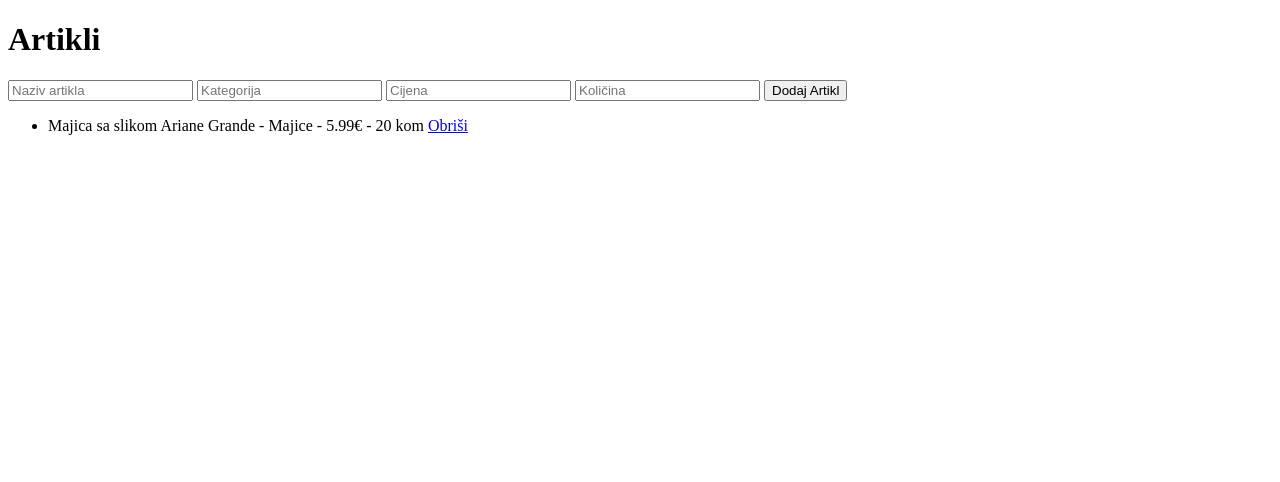
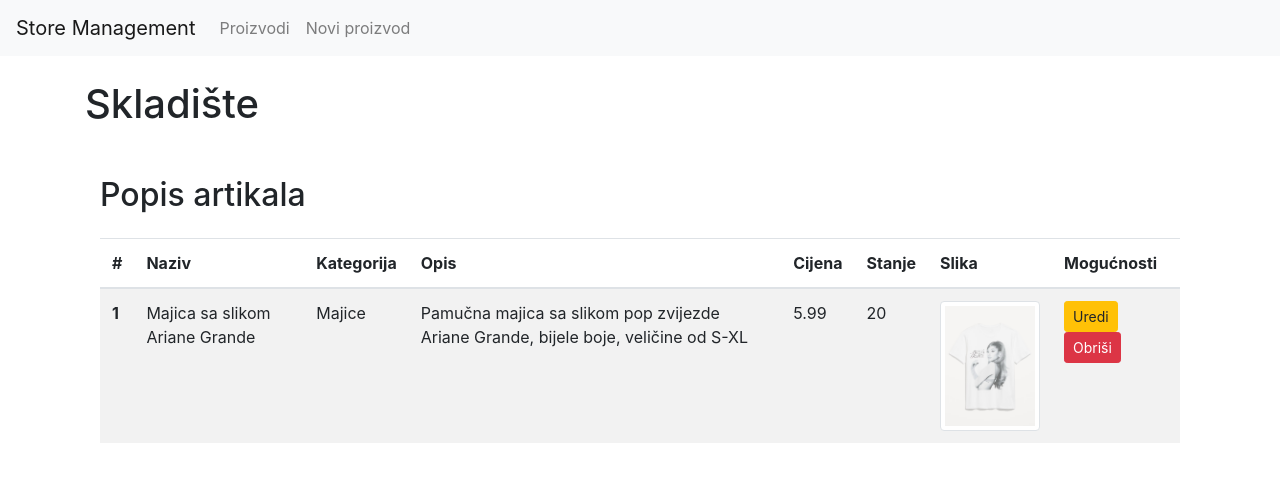
Before and after one commit to danielkatic1986/shop_manager, a Flask app: page / in a window 1280 px wide. Shown: the top 482 px of the page. Run offline with Flask 3, Linux system fonts and the light colour scheme; data comes from the database, SQL or seed files in the repository; both versions use the stored data as it was after the commit; some libraries are stand-ins or nearby versions.

Commit message:
poboljšan izgled, modificiran README, opcija učitavanja slika

```diff
--- a/app.py
+++ b/app.py
@@ -1,18 +1,30 @@
 from flask import Flask, render_template, request, redirect, url_for
 from flask_sqlalchemy import SQLAlchemy
+import os
+from werkzeug.utils import secure_filename
 
 app = Flask(__name__)
 app.config['SQLALCHEMY_DATABASE_URI'] = 'sqlite:///shop.db'
 app.config['SQLALCHEMY_TRACK_MODIFICATIONS'] = False
 db = SQLAlchemy(app)
 
+UPLOAD_FOLDER = os.path.join(app.root_path, 'static', 'images')
+ALLOWED_EXTENSIONS = {'png', 'jpg', 'jpeg', 'gif'}
+
+app.config['UPLOAD_FOLDER'] = UPLOAD_FOLDER
+
+def allowed_file(filename):
+    return '.' in filename and filename.rsplit('.', 1)[1].lower() in ALLOWED_EXTENSIONS
+
 # Model za artikle
 class Proizvod(db.Model):
     id = db.Column(db.Integer, primary_key=True)
     naziv = db.Column(db.String(100), nullable=False)
     kategorija = db.Column(db.String(50), nullable=False)
+    opis = db.Column(db.String(200), nullable=False)
     cijena = db.Column(db.Float, nullable=False)
     stanje = db.Column(db.Integer, nullable=False)
+    image_url = db.Column(db.String(200), nullable=True) #putanja do slike
 
 # Kreiranje baze podataka
 with app.app_context():
@@ -22,16 +34,39 @@ with app.app_context():
 @app.route('/')
 def index():
     proizvodi = Proizvod.query.all()
+    if not proizvodi:
+        return redirect(url_for('forma_dodaj_proizvod'))
     return render_template('index.html', proizvodi=proizvodi)
+
+@app.route('/forma_dodaj_proizvod')
+def forma_dodaj_proizvod():
+    return render_template('dodaj-proizvod.html')
 
 @app.route('/dodaj', methods=['POST'])
 def dodaj_proizvod():
     naziv = request.form['naziv']
     kategorija = request.form['kategorija']
+    opis = request.form.get('opis')  # ako želiš spremiti i opis
     cijena = float(request.form['cijena'])
     stanje = int(request.form['stanje'])
 
-    novi_proizvod = Proizvod(naziv=naziv, kategorija=kategorija, cijena=cijena, stanje=stanje)
+    # Obrada slike
+    slika = request.files.get('slika')
+    image_url = None
+    if slika and allowed_file(slika.filename):
+        filename = secure_filename(slika.filename)
+        filepath = os.path.join(app.config['UPLOAD_FOLDER'], filename)
+        slika.save(filepath)
+        image_url = url_for('static', filename='images/' + filename)
+
+    novi_proizvod = Proizvod(
+        naziv=naziv,
+        kategorija=kategorija,
+        opis=opis,
+        cijena=cijena,
+        stanje=stanje,
+        image_url=image_url  # spremi putanju do slike
+    )
     db.session.add(novi_proizvod)
     db.session.commit()
     return redirect(url_for('index'))
@@ -44,5 +79,11 @@ def brisi_proizvod(id):
         db.session.commit()
     return redirect(url_for('index'))
 
+@app.route('/uredi/<int:id>')
+def uredi_proizvod(id):
+    proizvod = Proizvod.query.get(id)
+    if proizvod:
+        return redirect(url_for('index'))
+
 if __name__ == '__main__':
     app.run(debug=True, host='0.0.0.0', port=5001)
--- /dev/null
+++ b/templates/base.html
@@ -0,0 +1,74 @@
+<!DOCTYPE html>
+<html lang="hr">
+  <head>
+    <meta charset="utf-8" />
+    <meta
+      name="viewport"
+      content="width=device-width, initial-scale=1, shrink-to-fit=no"
+    />
+    <link
+      rel="stylesheet"
+      href="https://stackpath.bootstrapcdn.com/bootstrap/4.3.1/css/bootstrap.min.css"
+      integrity="sha384-ggOyR0iXCbMQv3Xipma34MD+dH/1fQ784/j6cY/iJTQUOhcWr7x9JvoRxT2MZw1T"
+      crossorigin="anonymous"
+    />
+    <link
+      rel="stylesheet"
+      href="{{ url_for('static', filename='css/style.css') }}"
+    />
+    <title>{% block title %}Store Management{% endblock %}</title>
+  </head>
+  <body>
+    <!-- Navigacijska traka -->
+    <nav class="navbar navbar-expand-lg navbar-light bg-light">
+      <a class="navbar-brand" href="{{ url_for('index') }}">Store Management</a>
+      <button
+        class="navbar-toggler"
+        type="button"
+        data-toggle="collapse"
+        data-target="#navbarNav"
+        aria-controls="navbarNav"
+        aria-expanded="false"
+        aria-label="Toggle navigation"
+      >
+        <span class="navbar-toggler-icon"></span>
+      </button>
+      <div class="collapse navbar-collapse" id="navbarNav">
+        <ul class="navbar-nav">
+          <li class="nav-item">
+            <a class="nav-link" href="{{ url_for('index') }}">Proizvodi</a>
+          </li>
+          <li class="nav-item">
+            <a class="nav-link" href="{{ url_for('forma_dodaj_proizvod') }}"
+              >Novi proizvod</a
+            >
+          </li>
+          <!-- Dodaj ostale stavke menija po potrebi -->
+        </ul>
+      </div>
+    </nav>
+
+    <!-- Glavni sadržaj s marginom -->
+    <div class="container mt-4">
+      <h1 class="mb-4">Skladište</h1>
+      {% block content %}{% endblock %}
+    </div>
+
+    <!-- Opcionalni JavaScript -->
+    <script
+      src="https://code.jquery.com/jquery-3.3.1.slim.min.js"
+      integrity="sha384-q8i/X+965DzO0rT7abK41JStQIAqVgRVzpbzo5smXKp4YfRvH+8abtTE1Pi6jizo"
+      crossorigin="anonymous"
+    ></script>
+    <script
+      src="https://cdnjs.cloudflare.com/ajax/libs/popper.js/1.14.7/umd/popper.min.js"
+      integrity="sha384-UO2eT0CpHqdSJQ6hJty5KVphtPhzWj9WO1clHTMGa3JDZwrnQq4sF86dIHNDz0W1"
+      crossorigin="anonymous"
+    ></script>
+    <script
+      src="https://stackpath.bootstrapcdn.com/bootstrap/4.3.1/js/bootstrap.min.js"
+      integrity="sha384-JjSmVgyd0p3pXB1rRibZUAYoIIy6OrQ6VrjIEaFf/nJGzIxFDsf4x0xIM+B07jRM"
+      crossorigin="anonymous"
+    ></script>
+  </body>
+</html>
--- a/templates/index.html
+++ b/templates/index.html
@@ -1,27 +1,54 @@
-<!DOCTYPE html>
-<html lang="hr">
-<head>
-    <meta charset="UTF-8">
-    <meta name="viewport" content="width=device-width, initial-scale=1.0">
-    <title>Upravljanje Artiklima</title>
-</head>
-<body>
-    <h1>Artikli</h1>
-    <form method="POST" action="/dodaj">
-        <input type="text" name="naziv" placeholder="Naziv artikla" required>
-        <input type="text" name="kategorija" placeholder="Kategorija" required>
-        <input type="number" step="0.01" name="cijena" placeholder="Cijena" required>
-        <input type="number" name="stanje" placeholder="Količina" required>
-        <button type="submit">Dodaj Artikl</button>
-    </form>
-
-    <ul>
-        {% for proizvod in proizvodi %}
-            <li>
-                {{ proizvod.naziv }} - {{ proizvod.kategorija }} - {{ proizvod.cijena }}€ - {{ proizvod.stanje }} kom
-                <a href="{{ url_for('brisi_proizvod', id=proizvod.id) }}">Obriši</a>
-            </li>
-        {% endfor %}
-    </ul>
-</body>
-</html>
+{% extends 'base.html' %} {% block content %}
+<div class="container mt-5">
+  <h2 class="mb-4">Popis artikala</h2>
+  <table class="table table-striped">
+    <thead>
+      <tr>
+        <th scope="col">#</th>
+        <th scope="col">Naziv</th>
+        <th scope="col">Kategorija</th>
+        <th scope="col">Opis</th>
+        <th scope="col">Cijena</th>
+        <th scope="col">Stanje</th>
+        <th scope="col">Slika</th>
+        <th scope="col">Mogućnosti</th>
+      </tr>
+    </thead>
+    <tbody>
+      {% for proizvod in proizvodi %}
+      <tr>
+        <th scope="row">{{ loop.index }}</th>
+        <td>{{ proizvod.naziv }}</td>
+        <td>{{ proizvod.kategorija }}</td>
+        <td>{{ proizvod.opis }}</td>
+        <td>{{ proizvod.cijena }}</td>
+        <td>{{ proizvod.stanje }}</td>
+        <td>
+          {% if proizvod.image_url %}
+          <img
+            src="{{ proizvod.image_url }}"
+            alt="{{ proizvod.naziv }}"
+            class="img-thumbnail"
+            style="max-width: 100px"
+          />
+          {% else %} Nema slike {% endif %}
+        </td>
+        <td>
+          <a
+            href="{{ url_for('uredi_proizvod', id=proizvod.id) }}"
+            class="btn btn-sm btn-warning"
+            >Uredi</a
+          >
+          <a
+            href="{{ url_for('brisi_proizvod', id=proizvod.id) }}"
+            class="btn btn-sm btn-danger"
+            onclick="return confirm('Jesi li siguran?');"
+            >Obriši</a
+          >
+        </td>
+      </tr>
+      {% endfor %}
+    </tbody>
+  </table>
+</div>
+{% endblock %}
```
Also changed, not shown: templates/dodaj-proizvod.html (added, +73 -0 lines), README.md, instance/shop.db, static/css/style.css (added), static/images/Image.jpeg (added).
